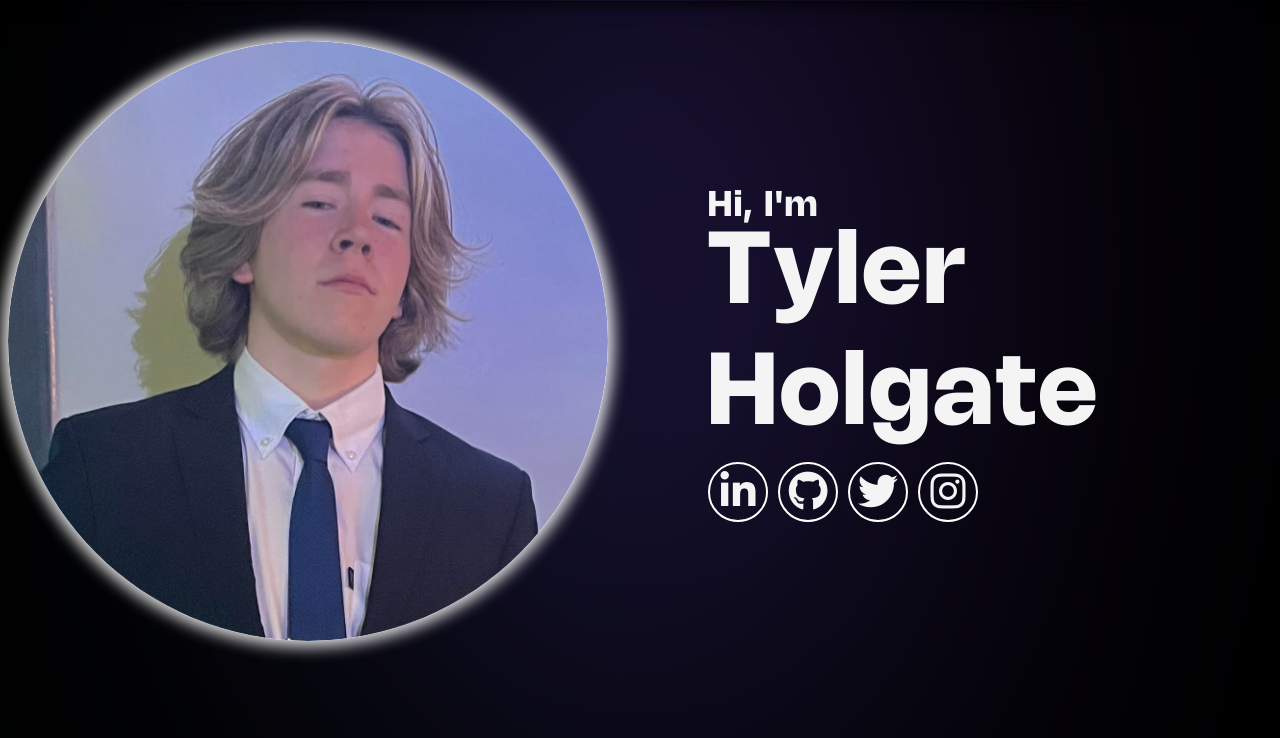
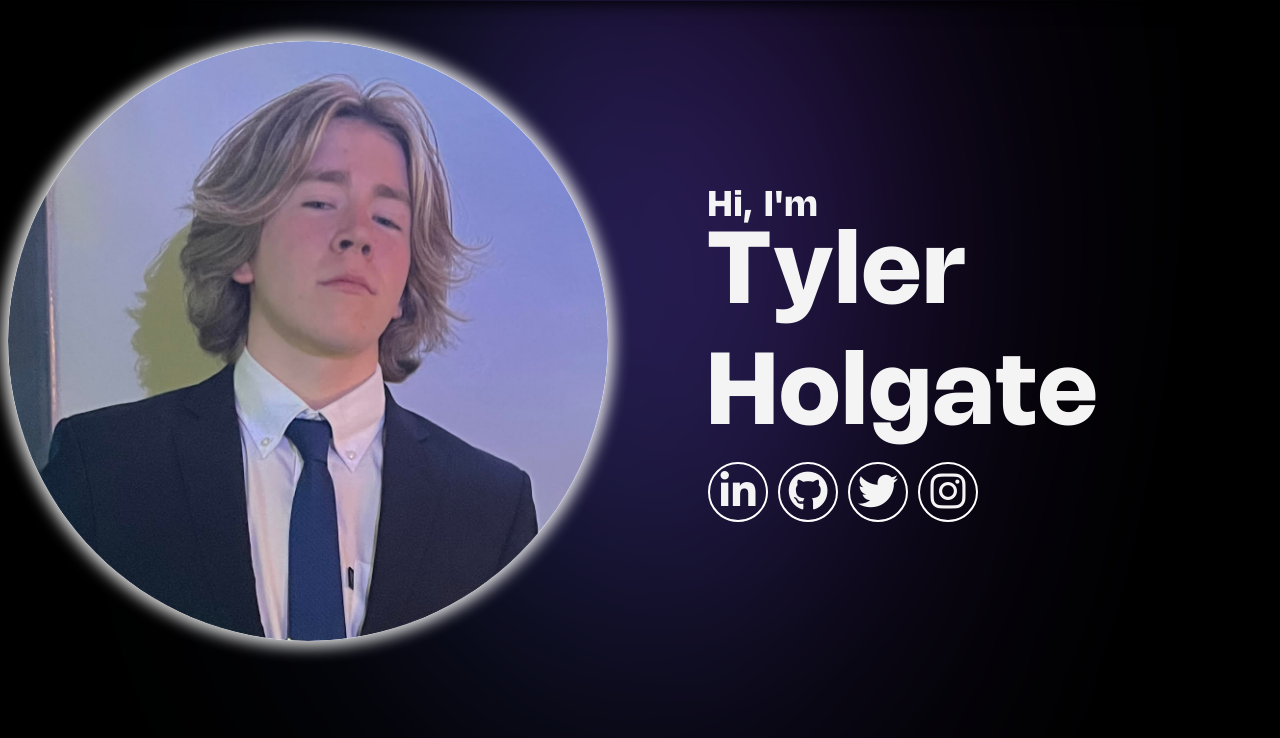
Before and after one commit to Thetankty/Portfolio, a plain HTML site: page index.html in a window 1280 px wide. Shown: the part 127-865 px from the top of the page. Drawn offline with Linux system fonts and the light colour scheme.

Commit message:
Blur now works with safari

```diff
--- a/style.css
+++ b/style.css
@@ -132,8 +132,8 @@ nav {
     background: linear-gradient(45deg, #7017A4 0%, #144E75 100%);
     animation: rotate 20s  infinite;
     z-index: -2;
-    filter: blur(200px);
-    -webkit-filter(200px);
+    filter: blur(140px);
+    -webkit-blur: 140px;
 }
 
 #profile{
```
